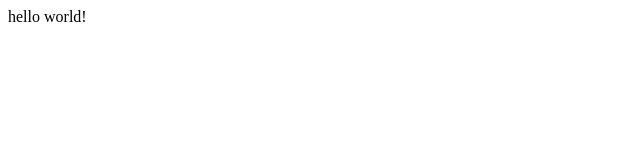
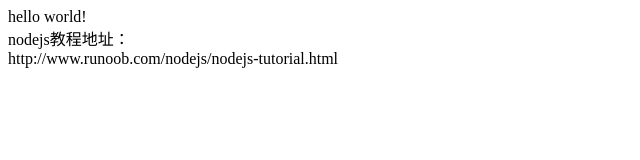
Before and after one commit to ctq123/NodejsTest, a plain HTML site: page html/hello.html in a window 1280 px wide. Shown: the whole page, without its empty margins (0-640 px from the left). Drawn offline with Linux system fonts and the light colour scheme.

Commit message:
add learning url in hello.html

```diff
--- a/html/hello.html
+++ b/html/hello.html
@@ -5,5 +5,7 @@
 	</head>
 	<body>
 		<div>hello world!</div>
+		<div>nodejs教程地址：</div>
+		<div>http://www.runoob.com/nodejs/nodejs-tutorial.html</div>
 	</body>
 </html>
```
Also changed, not shown: 1 other file.
